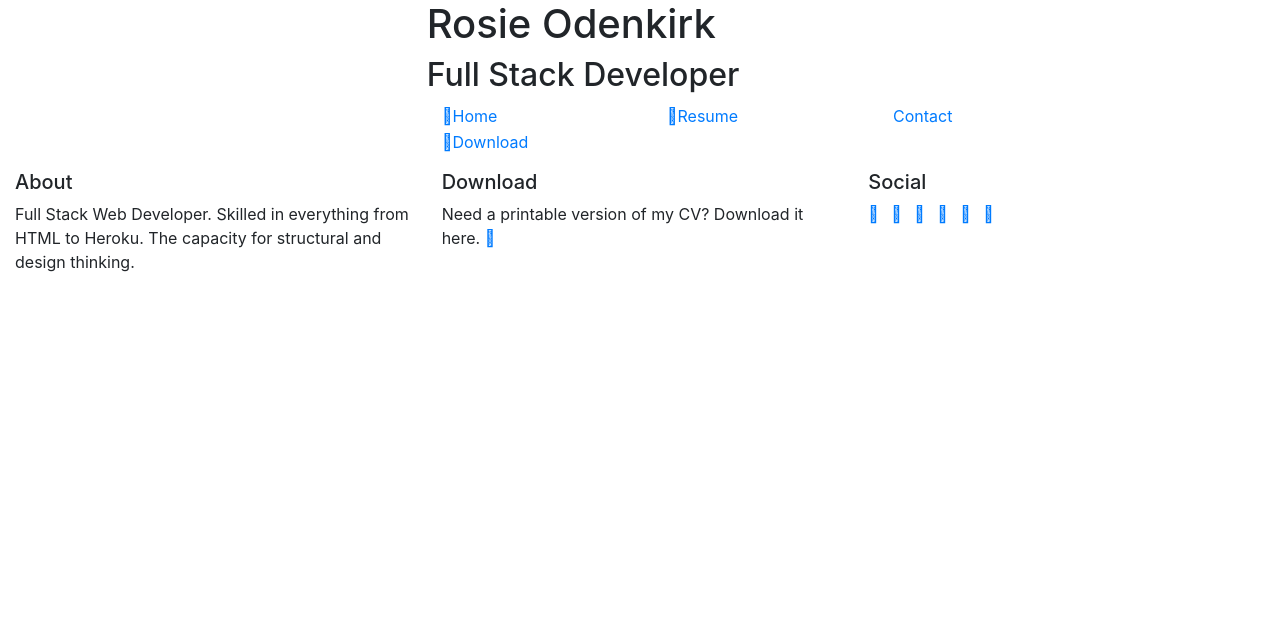
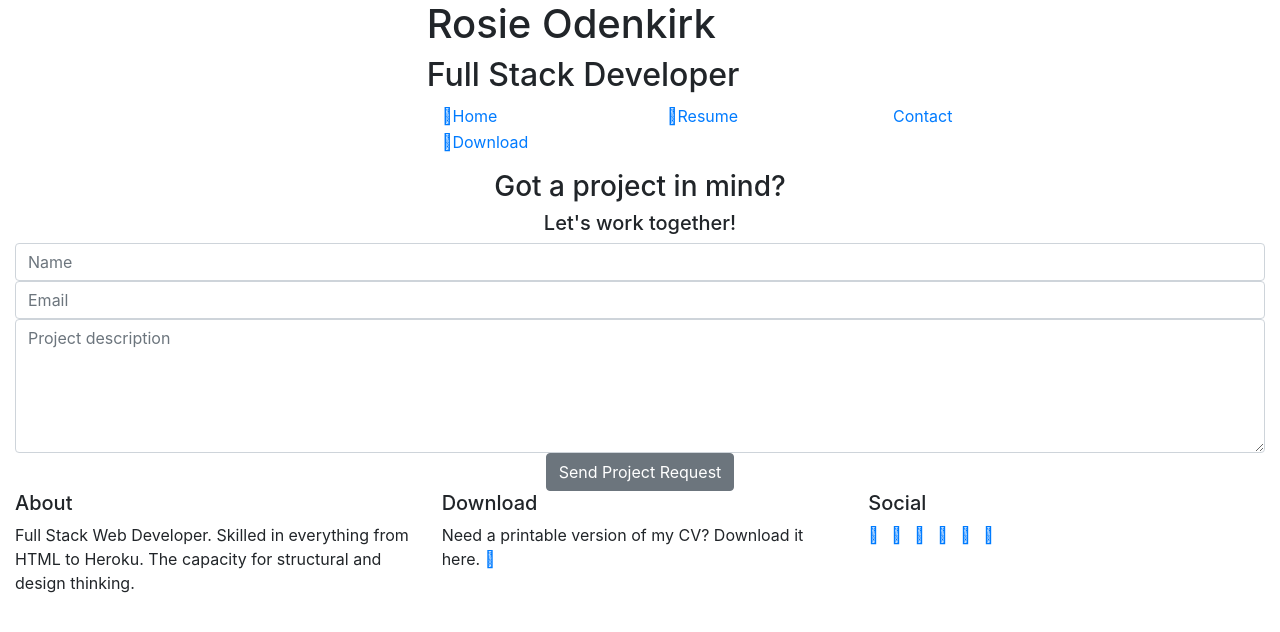
Before and after one commit to GBell94/Bootstrap-Resume-Project, a plain HTML site: page contact.html in a window 1280 px wide. Drawn offline with nearby package versions, Linux system fonts and the light colour scheme.

Commit message:
Finish contact page

```diff
--- a/assets/css/style.css
+++ b/assets/css/style.css
@@ -16,6 +16,10 @@
 
 .bg-color-work-history {
     background-color: #9b59b6;
+}
+
+.bg-color-contact {
+    background-color: #fff;
 }
 
 .ui-menu-color-home{
@@ -329,3 +333,36 @@ footer {
 .history-items {
     margin: 30px;
 }
+
+/* ---------------------------- Contact Form */
+
+.contact-heading {
+    font-family: "Exo", sans-serif;
+    font-weight: 300;
+    margin-top: 25px;
+    margin-bottom: 20px;
+}
+
+.center-form {
+    padding-top: 10px;
+    margin: 0 auto;
+    max-width: 70%;
+}
+
+button[type="submit"] {
+    margin-top: 15px;
+    margin-bottom: 20px;
+    color: #fafafa;
+    background-color: #e84610;
+}
+
+/* ---------------------------- Media Queries */
+
+@media(min-width: 992px) {
+    .center-form {
+        padding-top: 30px;
+        min-height: 240px;
+        margin: 0 auto;
+        max-width: 50%;
+    }
+}
--- a/contact.html
+++ b/contact.html
@@ -45,8 +45,23 @@
         </div>
     </div>
 </header>
-    <section>
-
+    <section  class="container-fluid">
+        <div class="row bg-color-contact">
+          <div class="col">
+            <h3 class="contact-heading uppercase text-center">Got a project in mind?</h3>
+            <h5 class="uppercase text-center">Let's work together!</h5>
+            <form>
+              <input type="text" name="name" id="fullname" class="form-control" placeholder="Name" required>
+              <input type="email" name="email" id="emailaddress" class="form-control" placeholder="Email" required>
+              <textarea rows="5" name="projectsummary" id="projectsummary" class="form-control"
+              placeholder="Project description" required></textarea>
+              <div class="form-row text-center">
+                <div class="col">
+                  <button type="submit" class="btn btn-secondary">Send Project Request</button>
+                </div>
+              </div>
+          </div>
+        </div>
     </section>
     <footer class="container-fluid">
       <div id="footer-details" class="row">
```
